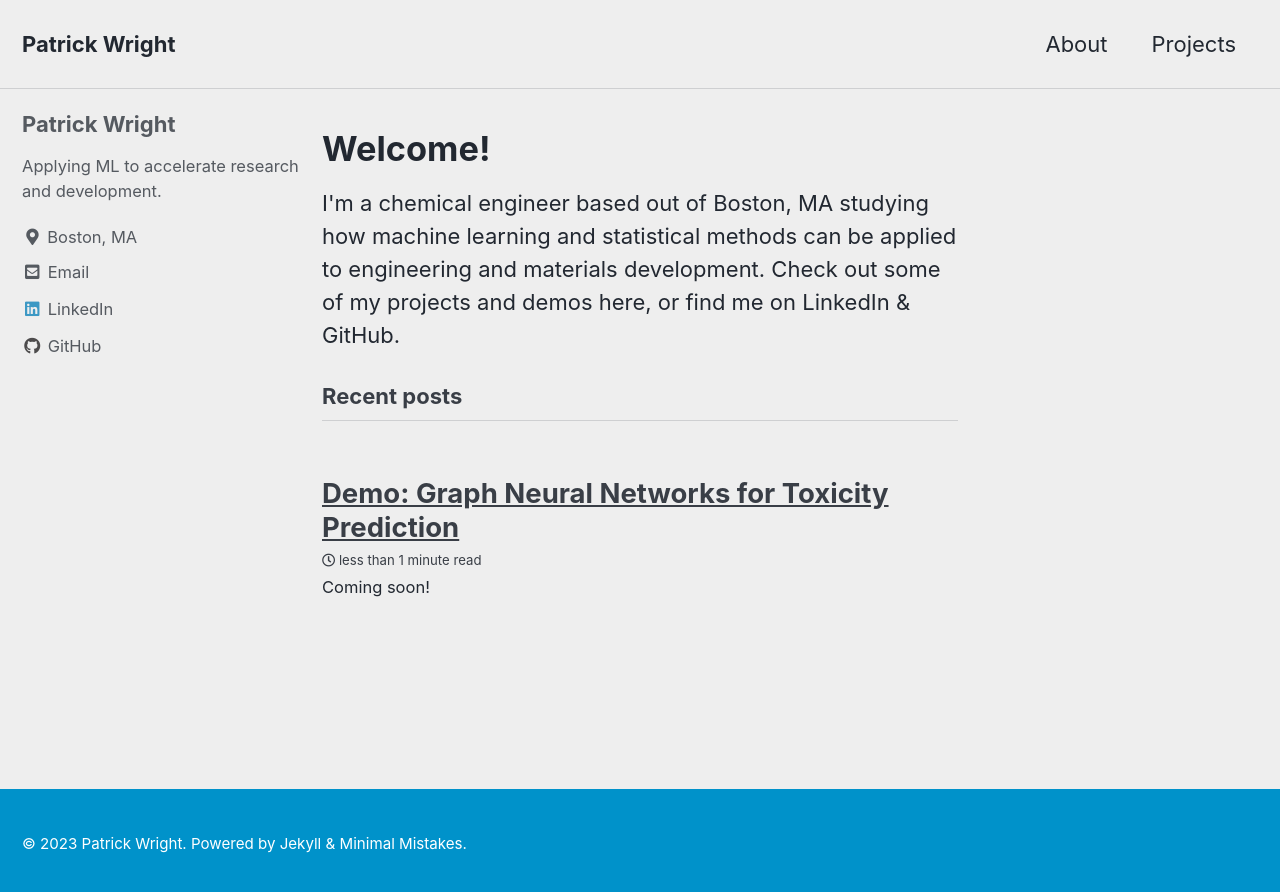
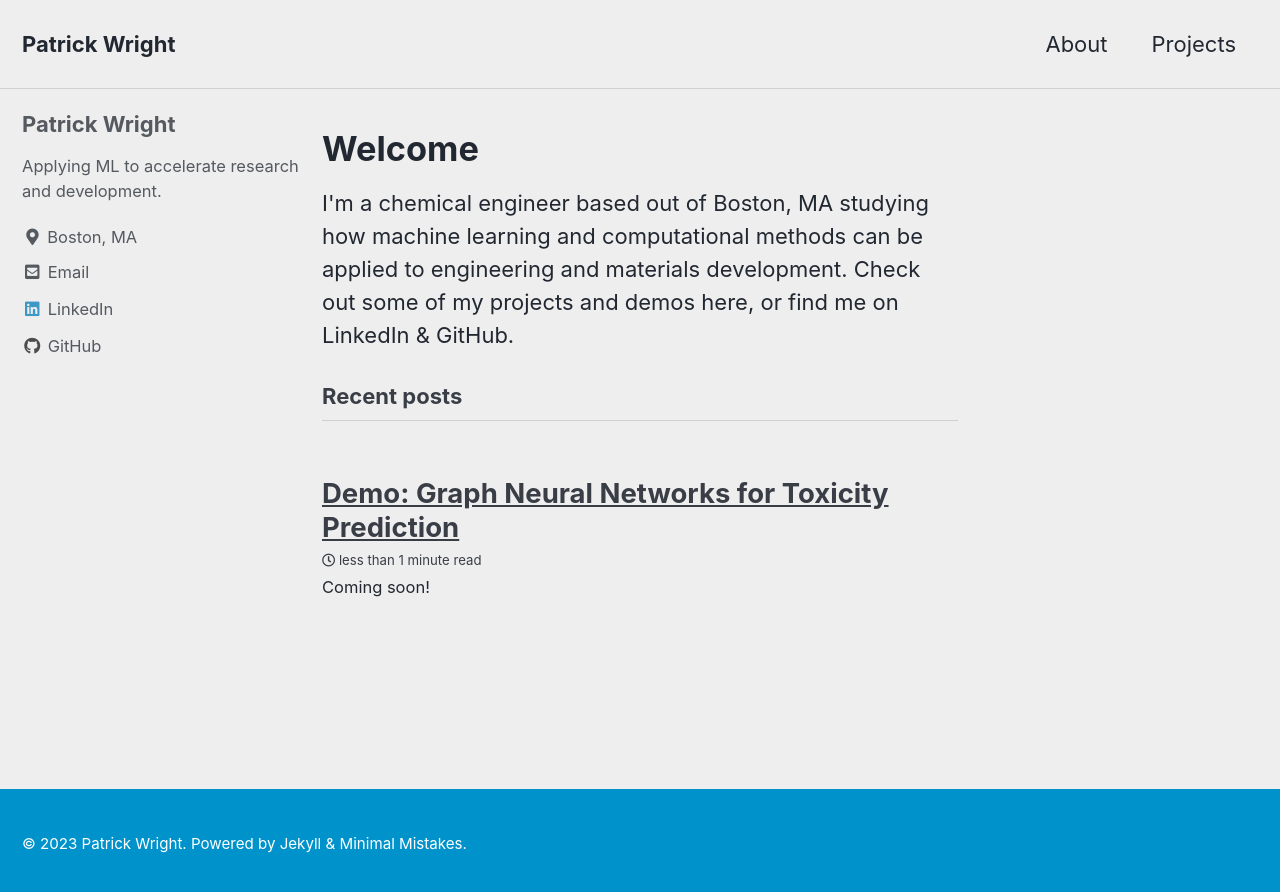
Before and after one commit to patrickwright8/patrickwright8.github.io, a Jekyll site: the page built from index.html, in a window 1280 px wide. Shown: the top 892 px of the page. Built offline with Jekyll 4.4.1, drawn with Linux system fonts in a browser that asks for light colours; cached includes are drawn as plain includes; the list of posts is cut into pages by our own code.

Commit message:
Added favicon; changed some wording

```diff
--- a/404.html
+++ b/404.html
@@ -2,6 +2,7 @@
 layout: default
 permalink: /404
 ---
+<link rel="icon" type="image/x-icon" href="favicon.ico">
 <style>
 h1 {text-align: center;}
 </style>
--- a/about.markdown
+++ b/about.markdown
@@ -3,8 +3,9 @@
 layout: single
 author_profile: true
 ---
+<link rel="icon" type="image/x-icon" href="favicon.ico">
 <body>
 <p style="font-size:20px">I have a deep interest in how computational methods (machine learning, statistical methods, optimization) can be applied to accelerate the design and discovery of materials. I'm especially excited about applications in drug discovery and the development of sustainable materials.</p>
-<p style="font-size:20px">I graduated from Tufts University in 2022 with a bachelor's in chemical engineering, where I researched how fouling-resistant polymer membranes could enable higher yields of therapeutic proteins in the pharmaceutical industry. When I'm not running experiments or coding, you can find me playing trumpet, honing my chess skills, or reading.</p>
+<p style="font-size:20px">I graduated summa cum laude from Tufts University in 2022 with a bachelor's in chemical engineering, where I researched how fouling-resistant polymer membranes could enable higher yields of therapeutic proteins in the pharmaceutical industry. When I'm not running experiments or coding, you can find me playing trumpet, honing my chess skills, or working out.</p>
 <p style="font-size:20px">If you'd like to talk about any of these areas, don't hesitate to reach out! I'm always looking for new challenges.</p>
 </body>
--- a/index.html
+++ b/index.html
@@ -2,8 +2,9 @@
 layout: home
 author_profile: true
 ---
-<h1>Welcome!</h1>
+<link rel="icon" type="image/x-icon" href="favicon.ico">
+<h1>Welcome</h1>
 
 <body>
-I'm a chemical engineer based out of Boston, MA studying how machine learning and statistical methods can be applied to engineering and materials development. Check out some of my projects and demos here, or find me on LinkedIn & GitHub.
+I'm a chemical engineer based out of Boston, MA studying how machine learning and computational methods can be applied to engineering and materials development. Check out some of my projects and demos here, or find me on LinkedIn & GitHub.
 </body>
--- a/projects.markdown
+++ b/projects.markdown
@@ -29,7 +29,7 @@
     title: "Evaluating Performance of Polymer Membranes"
     excerpt: "What factors affect the performance of polymer membranes? How can varying experimental conditions help elucidate these differences?"
 ---
-
+<link rel="icon" type="image/x-icon" href="favicon.ico">
 {% include feature_row id="intro" type="center" %}
 
 {% include feature_row %}
```
Also changed, not shown: other parts of projects.markdown (+1 -1 lines), favicon.ico (added).
